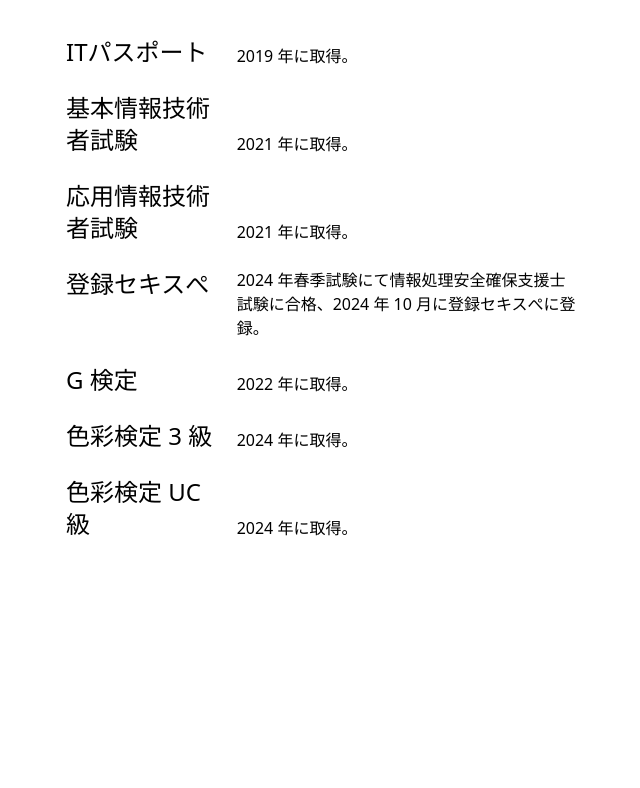
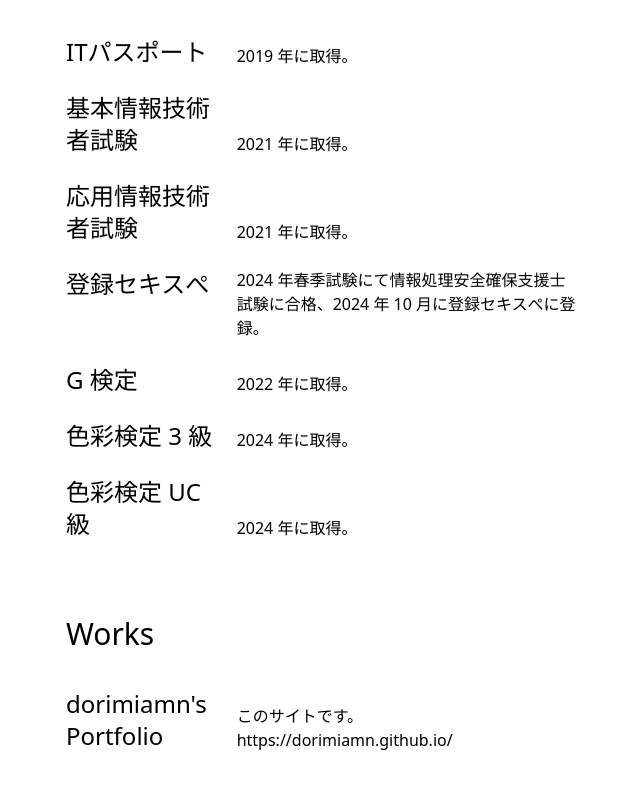
Before and after one commit to adominee/adominee.github.io, a Next.js app: page / in a window 1280 px wide. Shown: the part 652-1440 px from the top of the page, without its empty margins (318-958 px from the left). Before the commit the page ends 1244 px from the top, so only its background shows below. Built offline with nearby package versions, Linux system fonts and the light colour scheme; a web font is replaced by a local one.

Commit message:
成果物の紹介欄を追加

```diff
--- a/app/page.tsx
+++ b/app/page.tsx
@@ -113,12 +113,41 @@ function QualificationComponent() {
   )
 }
 
+// 成果物表示用のブロックコンポーネント
+function WorksBlockComponent({ name, comments, link }: { name: string, comments: string, link: string }) {
+  return (
+    <div className="grid grid-cols-3 gap-41608 my-3">
+      <h3 className="text-2xl mr-6 mt-0 mb-auto whitespace-pre-wrap">{name}</h3>
+      <div className='col-span-2  mb-0 mt-auto'>
+        <p className='text-base whitespace-pre-wrap'>
+          {comments}
+          <br />
+          <a href={link} target="_blank" rel="noopener noreferrer">{link}</a>
+        </p>
+      </div>
+    </div>
+  )
+}
+
+// 成果物の紹介欄
+function WorkComponent() {
+  return (
+    <div className="container w-4/6 mx-auto my-10">
+      <div className="flex flex-col">
+        <h2 className="text-3xl my-6">Works</h2>
+        <WorksBlockComponent name="dorimiamn's Portfolio" comments="このサイトです。" link="https://dorimiamn.github.io/" />
+      </div>
+    </div>
+  )
+}
+
 export default function TopPage() {
   return (
     <div>
       <MyProfileComponent />
       <MySkillComponent />
       <QualificationComponent />
+      <WorkComponent />
     </div>
   )
 }
```
